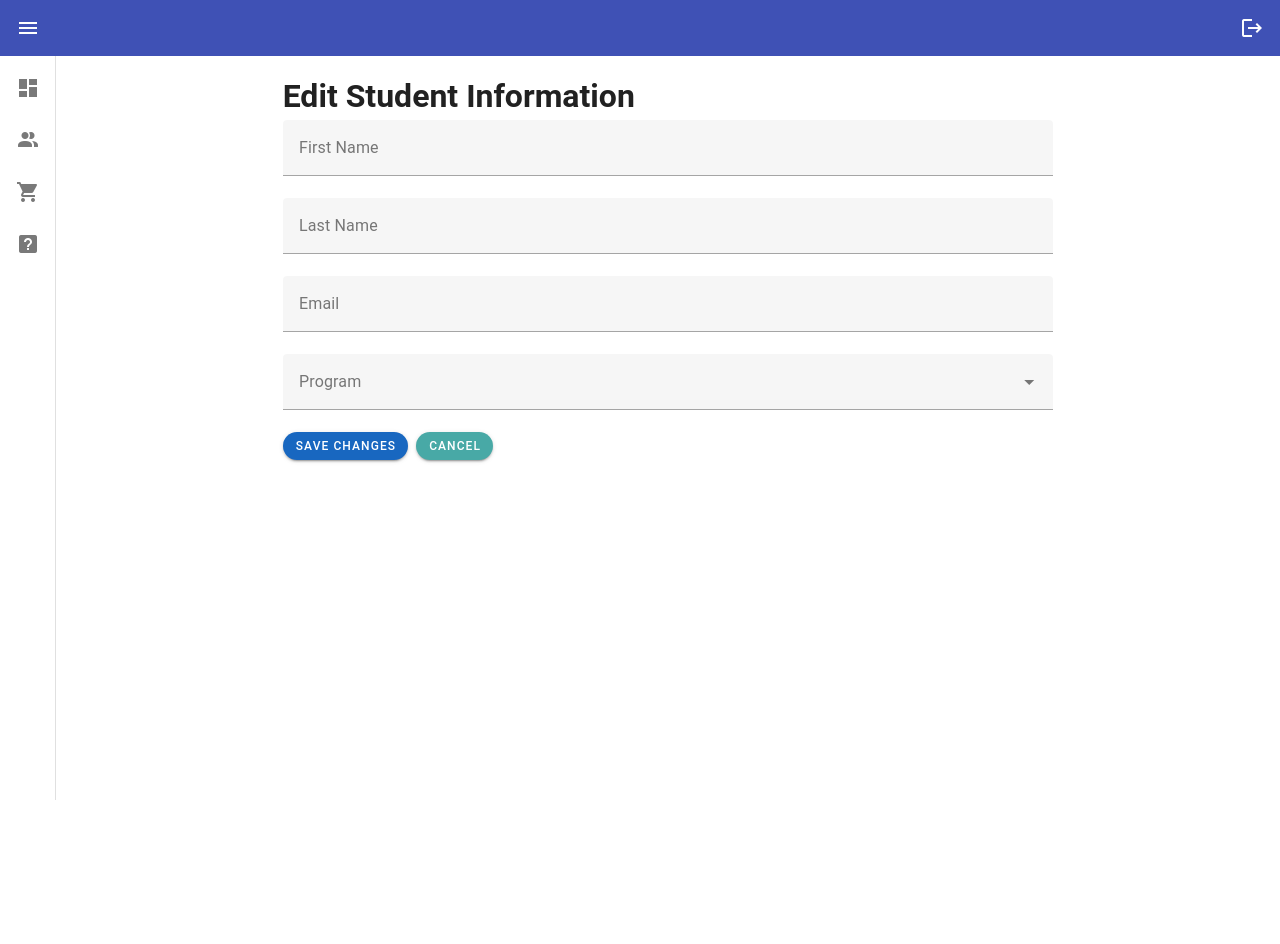
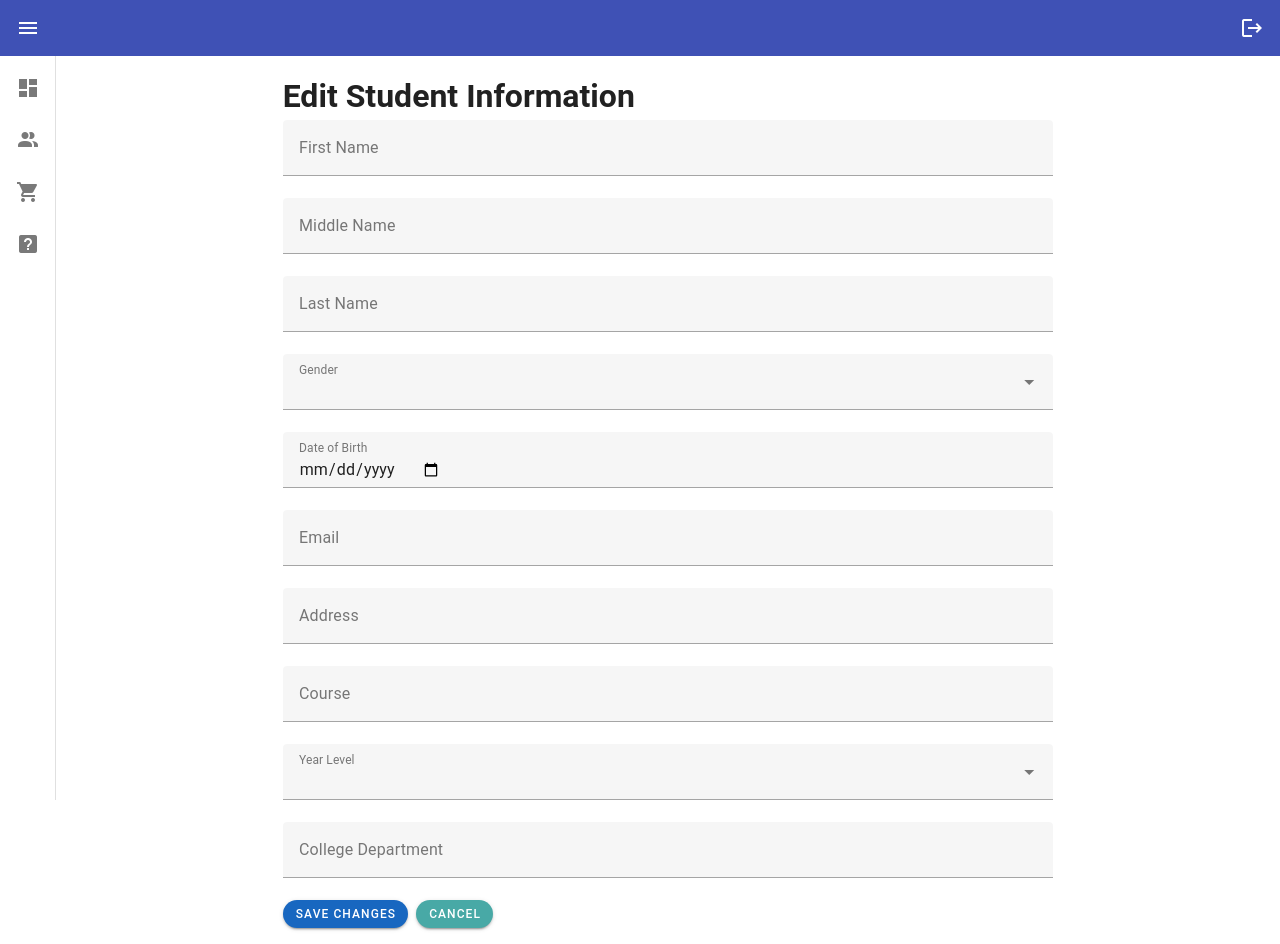
Before and after one commit to zepoy-duero/se_frontend, a Vue app: page /edit/1 in a window 1280 px wide. Before the commit the page ends 800 px from the top, so only its background shows below. Built offline with nearby package versions, Linux system fonts and the light colour scheme; no server answers.

Commit message:
jaoy pa error pag create student

```diff
--- a/src/components/CreateStudent.vue
+++ b/src/components/CreateStudent.vue
@@ -1,69 +1,142 @@
 <template>
   <v-container>
-    <v-row justify="center">
-      <v-col cols="12" md="8">
-        <h1>Create Student</h1>
-        <v-form @submit.prevent="createStudent">
-          <v-text-field
-            v-model="student.student_id"
-            label="Student ID"
-            required
-          ></v-text-field>
+    <v-row>
+      <v-col cols="12" md="8" offset-md="2">
+        <h1>Create New Student</h1>
+
+        <v-form ref="form" v-model="valid" lazy-validation>
           <v-text-field
             v-model="student.first_name"
             label="First Name"
+            :rules="[rules.required]"
             required
           ></v-text-field>
+
+          <v-text-field
+            v-model="student.middle_name"
+            label="Middle Name"
+          ></v-text-field>
+
           <v-text-field
             v-model="student.last_name"
             label="Last Name"
+            :rules="[rules.required]"
             required
           ></v-text-field>
+
+          <v-select
+            v-model="student.gender"
+            :items="genders"
+            label="Gender"
+            :rules="[rules.required]"
+            required
+          ></v-select>
+
           <v-text-field
-            type="date"
             v-model="student.date_of_birth"
             label="Date of Birth"
+            type="date"
+            :rules="[rules.required]"
             required
           ></v-text-field>
+
           <v-text-field
             v-model="student.email"
             label="Email"
+            :rules="[rules.required, rules.validEmail]"
             required
           ></v-text-field>
+
           <v-text-field
             v-model="student.address"
             label="Address"
+            :rules="[rules.required]"
             required
           ></v-text-field>
-          <v-btn type="submit" color="primary">Create</v-btn>
+
+          <v-text-field
+            v-model="student.course"
+            label="Course"
+            :rules="[rules.required]"
+            required
+          ></v-text-field>
+
+          <v-select
+            v-model="student.year_level"
+            :items="yearLevels"
+            label="Year Level"
+            :rules="[rules.required]"
+            required
+          ></v-select>
+
+          <v-text-field
+            v-model="student.college_department"
+            label="College Department"
+            :rules="[rules.required]"
+            required
+          ></v-text-field>
+
+          <v-btn
+            class="mr-2"
+            size="small"
+            rounded="xl"
+            color="primary"
+            @click="createStudent()"
+            >Create Student</v-btn
+          >
+          <v-btn
+            size="small"
+            rounded="xl"
+            @click="$router.go(-1)"
+            color="secondary"
+            >Cancel</v-btn
+          >
         </v-form>
       </v-col>
     </v-row>
   </v-container>
 </template>
 
-  <script>
+<script>
 import apiClient from "../services/api";
 
 export default {
   data() {
     return {
+      valid: false,
       student: {
-        student_id: "",
         first_name: "",
+        middle_name: "",
         last_name: "",
+        gender: "",
         date_of_birth: "",
         email: "",
         address: "",
+        course: "",
+        year_level: "",
+        college_department: "",
+      },
+      genders: ["Male", "Female", "Other"],
+      yearLevels: ["1st Year", "2nd Year", "3rd Year", "4th Year"],
+      rules: {
+        required: (value) => !!value || "This field is required.",
+        validEmail: (value) => {
+          const emailPattern =
+            /^[a-zA-Z0-9._%+-]+@[a-zA-Z0-9.-]+\.[a-zA-Z]{2,}$/;
+          return emailPattern.test(value) || "Invalid email format.";
+        },
       },
     };
   },
   methods: {
     createStudent() {
+      console.log(this.student)
+      if (!this.$refs.form.validate()) return;
+
       apiClient
         .post("/students", this.student)
         .then(() => {
-          this.$router.push({ name: "ListStudents" });
+          this.$router.push({ name: "StudentList" });
         })
         .catch((error) => {
           console.error("Error creating student:", error);
--- a/src/components/EditStudent.vue
+++ b/src/components/EditStudent.vue
@@ -13,8 +13,29 @@
           ></v-text-field>
 
           <v-text-field
+            v-model="student.middle_name"
+            label="Middle Name"
+          ></v-text-field>
+
+          <v-text-field
             v-model="student.last_name"
             label="Last Name"
+            :rules="[rules.required]"
+            required
+          ></v-text-field>
+
+          <v-select
+            v-model="student.gender"
+            :items="genders"
+            label="Gender"
+            :rules="[rules.required]"
+            required
+          ></v-select>
+
+          <v-text-field
+            v-model="student.date_of_birth"
+            label="Date of Birth"
+            type="date"
             :rules="[rules.required]"
             required
           ></v-text-field>
@@ -26,22 +47,34 @@
             required
           ></v-text-field>
 
-          <!-- <v-text-field
-              v-model="student.phone_number"
-              label="Phone Number"
-              :rules="[rules.required]"
-              required
-            ></v-text-field> -->
+          <v-text-field
+            v-model="student.address"
+            label="Address"
+            :rules="[rules.required]"
+            required
+          ></v-text-field>
+
+          <v-text-field
+            v-model="student.course"
+            label="Course"
+            :rules="[rules.required]"
+            required
+          ></v-text-field>
 
           <v-select
-            v-model="student.program"
-            :items="programs"
-            item-text="name"
-            item-value="id"
-            label="Program"
+            v-model="student.year_level"
+            :items="yearLevels"
+            label="Year Level"
             :rules="[rules.required]"
             required
           ></v-select>
+
+          <v-text-field
+            v-model="student.college_department"
+            label="College Department"
+            :rules="[rules.required]"
+            required
+          ></v-text-field>
 
           <v-btn
             class="mr-2"
@@ -64,7 +97,7 @@
   </v-container>
 </template>
 
-  <script>
+<script>
 import apiClient from "../services/api";
 
 export default {
@@ -73,24 +106,28 @@ export default {
       valid: false,
       student: {
         first_name: "",
+        middle_name: "",
         last_name: "",
+        gender: "",
+        date_of_birth: "",
         email: "",
-        // phone_number: '',
-        program: null,
+        address: "",
+        course: "",
+        year_level: "",
+        college_department: "",
       },
-      programs: [], // List of programs for the select dropdown
+      genders: ["Male", "Female", "Other"],
+      yearLevels: ["1st Year", "2nd Year", "3rd Year", "4th Year"],
       rules: {
         required: (value) => !!value || "Required.",
-        email: (value) => /.+@.+\..+/.test(value) || "E-mail must be valid",
+        email: (value) => /.+@.+\\..+/.test(value) || "E-mail must be valid",
       },
     };
   },
   created() {
     this.fetchStudent();
-    this.fetchPrograms();
   },
   methods: {
-    // Fetch the student details to be edited
     fetchStudent() {
       const studentId = this.$route.params.id;
       apiClient
@@ -102,24 +139,12 @@ export default {
           console.error("Error fetching student:", error);
         });
     },
-    // Fetch list of programs for the select dropdown
-    fetchPrograms() {
-      apiClient
-        .get("/program-prospectuses")
-        .then((response) => {
-          this.programs = response.data;
-        })
-        .catch((error) => {
-          console.error("Error fetching programs:", error);
-        });
-    },
-    // Update student information
     updateStudent() {
       const studentId = this.$route.params.id;
       apiClient
         .put(`/students/${studentId}`, this.student)
         .then(() => {
-          this.$router.push({ name: "StudentList" }); // Redirect to student list or wherever
+          this.$router.push({ name: "StudentList" });
         })
         .catch((error) => {
           console.error("Error updating student:", error);
--- a/src/components/ListStudents.vue
+++ b/src/components/ListStudents.vue
@@ -46,7 +46,7 @@
                 <v-icon
                   size="small"
                   color="green"
-                  @click="evaulateStudent(item.student_id)"
+                  @click="evaluateStudent(item.student_id)"
                   >mdi-account-reactivate</v-icon
                 >
               </v-col>
@@ -59,11 +59,10 @@
   </v-container>
 </template>
 
-  <script>
+<script>
 import apiClient from "../services/api";
 import StudentEvaluation from "./StudentEvaluation.vue";
-// import { useStudentStore } from '../stores/studentStore';
-// import { onMounted } from 'vue';
+
 export default {
   components: [StudentEvaluation],
   data() {
@@ -77,9 +76,15 @@ export default {
           sortable: false,
         },
         { title: "First Name", key: "first_name" },
+        { title: "Middle Name", key: "middle_name" },
         { title: "Last Name", key: "last_name" },
+        { title: "Gender", key: "gender" },
         { title: "Birthday", key: "date_of_birth" },
         { title: "Email", key: "email" },
+        { title: "Address", key: "address" },
+        { title: "Course", key: "course" },
+        { title: "Year Level", key: "year_level" },
+        { title: "College Department", key: "college_department" },
         { title: "Actions", key: "actions", align: "end" },
       ],
       students: [],
@@ -94,8 +99,6 @@ export default {
         .get("/students")
         .then((response) => {
           this.students = response.data;
-          console.log(this.students);
-          console.log(this.students[0]);
         })
         .catch((error) => {
           console.error("Error fetching students:", error);
@@ -105,7 +108,6 @@ export default {
       this.$router.push({ name: "CreateStudent" });
     },
     editStudent(studentId) {
-      console.log(studentId);
       this.$router.push({ name: "EditStudent", params: { id: studentId } });
     },
     deleteStudent(studentId) {
@@ -118,8 +120,7 @@ export default {
           console.error("Error deleting student:", error);
         });
     },
-    evaulateStudent(studentId) {
-      console.log(studentId);
+    evaluateStudent(studentId) {
       this.evalDialog = true;
     },
   },
```
